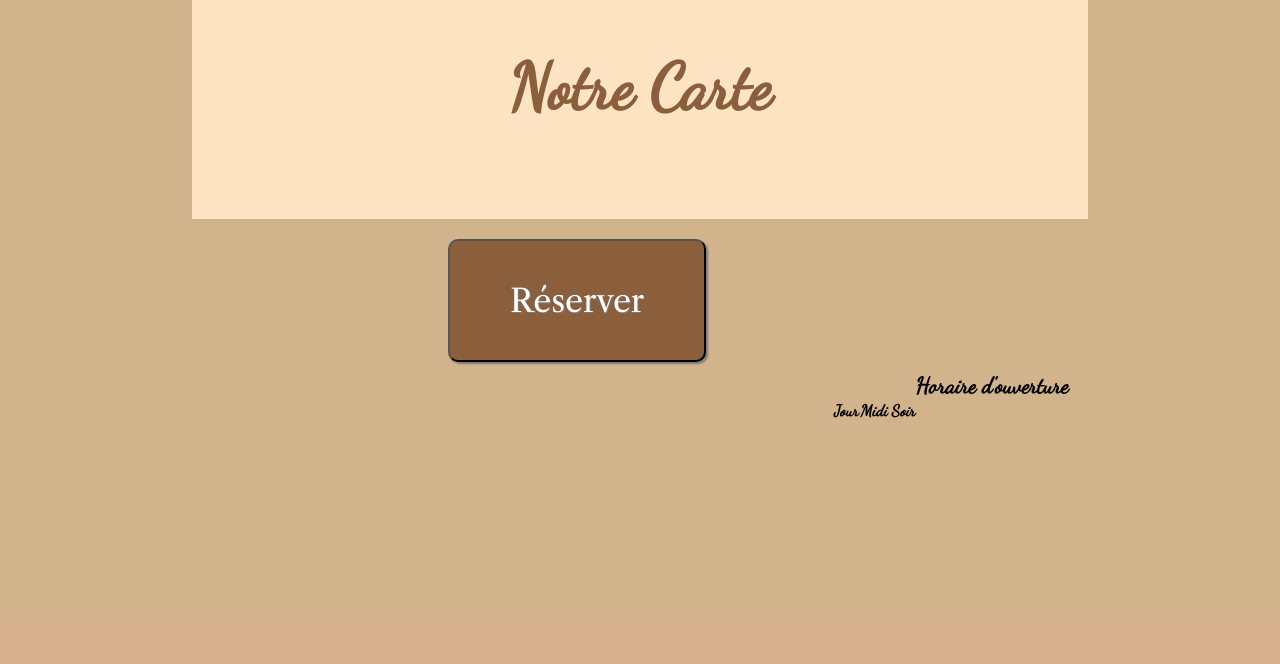
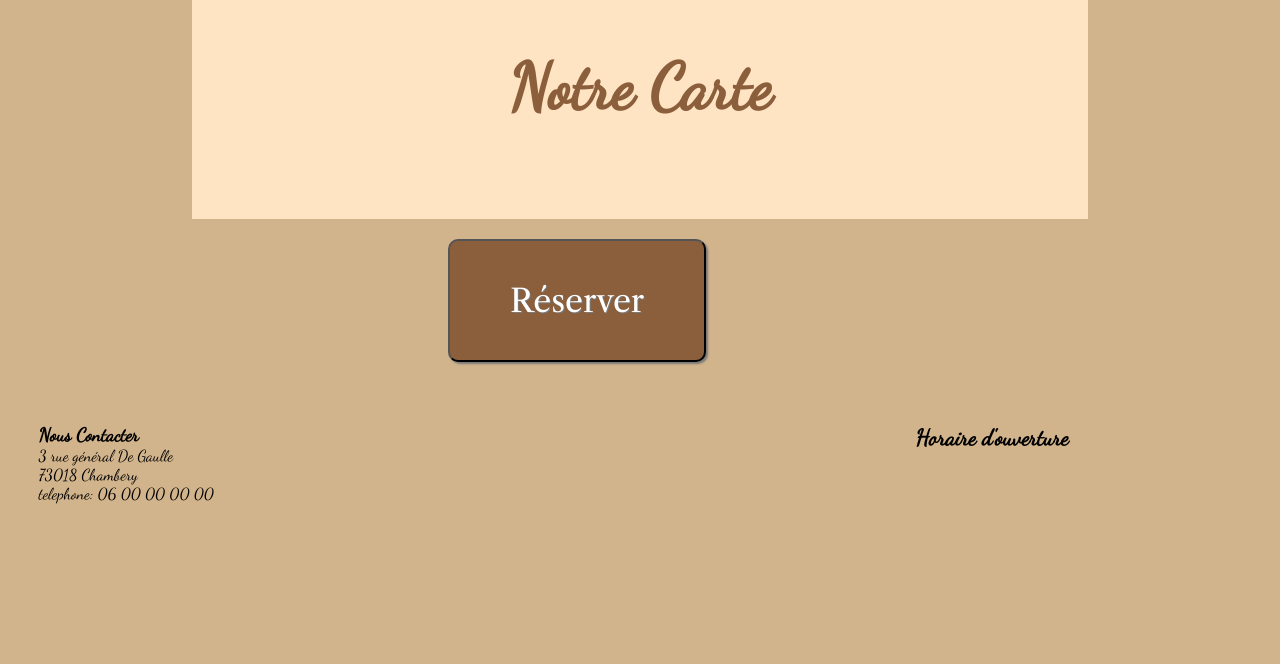
Before and after one commit to GDel84/ArnaudMichant, a Symfony app: template templates/carte.html.twig in a window 1280 px wide. Shown: the part 401-1065 px from the top of the page. Before the commit the page ends 819 px from the top, so only its background shows below. Run offline with Twig, Linux system fonts and the light colour scheme; the template is opened without the code that fills it, so the values that code supplies are empty; some libraries are stand-ins or nearby versions.

Commit message:
add contacte

```diff
--- a/templates/footer.html.twig
+++ b/templates/footer.html.twig
@@ -1,15 +1,17 @@
 
+
+<div class="contacte">
+<h3>Nous Contacter</h3>
+<p>3 rue général De Gaulle<br>
+73018 Chambery<br>
+telephone: 06 00 00 00 00<br>
+</p>
+</div>
 <div class="footer">
 <h2>Horaire d'ouverture</h2>
-        <table class="table table-striped-columns">
+        <table class="table table-striped-columns schedule">
             <thead>
-                <tr>
-                <th>Jour</th>
-                <th>Midi</th>
-                <th></th>
-                <th>Soir</th>
-                <th></th>
-                </tr>
+
             </thead>
             <tbody>
                 <tr>
@@ -23,3 +25,19 @@
 {% endfor %}
 </tbody>
 </table>
+{#<div class="test">
+    <h1 class="txt">Libre Caslon Text pour le nom du restaurant et les formulaires</h1>
+    <p class="txt2">Dancing Script pour la carte et le texte courant du site</p>
+    <div class="test2">
+        <button  class="wooden-button">Bouton</button>
+    </div>
+    <p class="txt">Palette de couleurs :</p>
+    <div class="flex">
+        <div class="block3">white</div>
+        <div class="block4">bisque</div>
+        <div class="block1">#D2B48C</div>
+        <div class="block2">#8B5E3C</div>
+
+        <div class="block5">#712E1E</div>
+    </div>
+</div>#}
```
